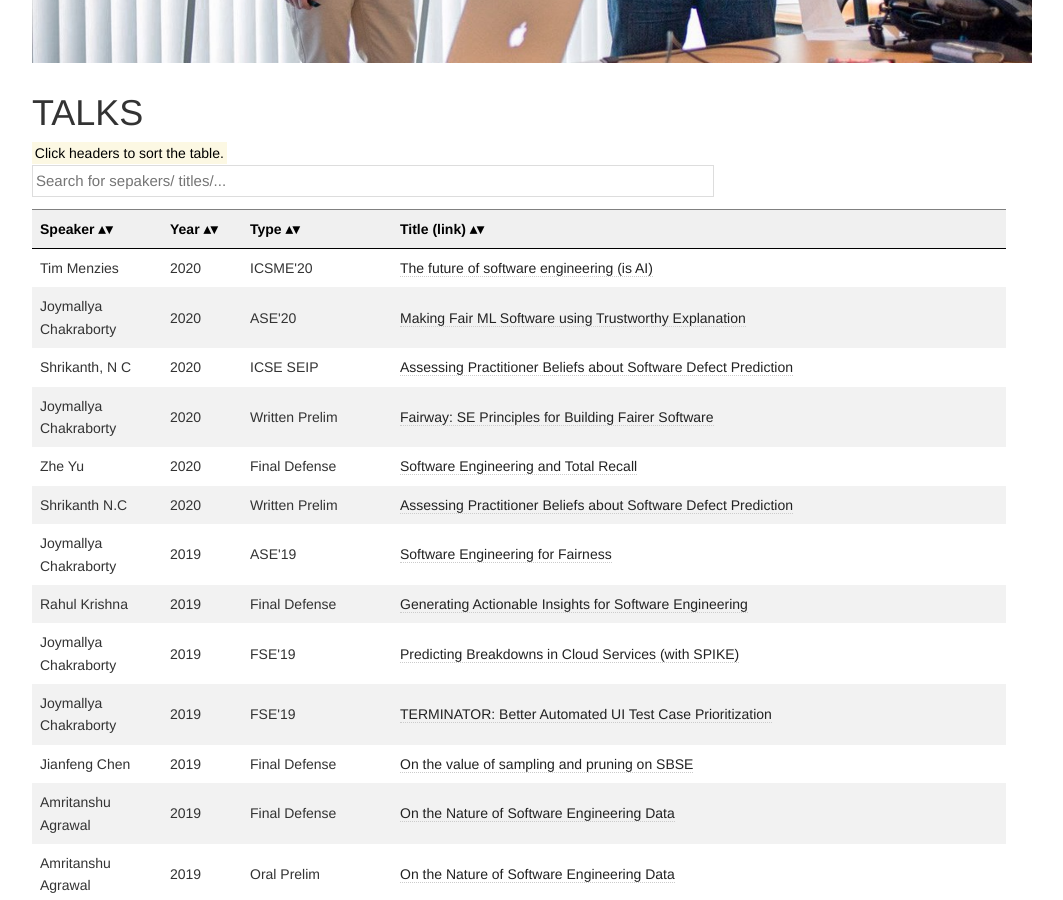
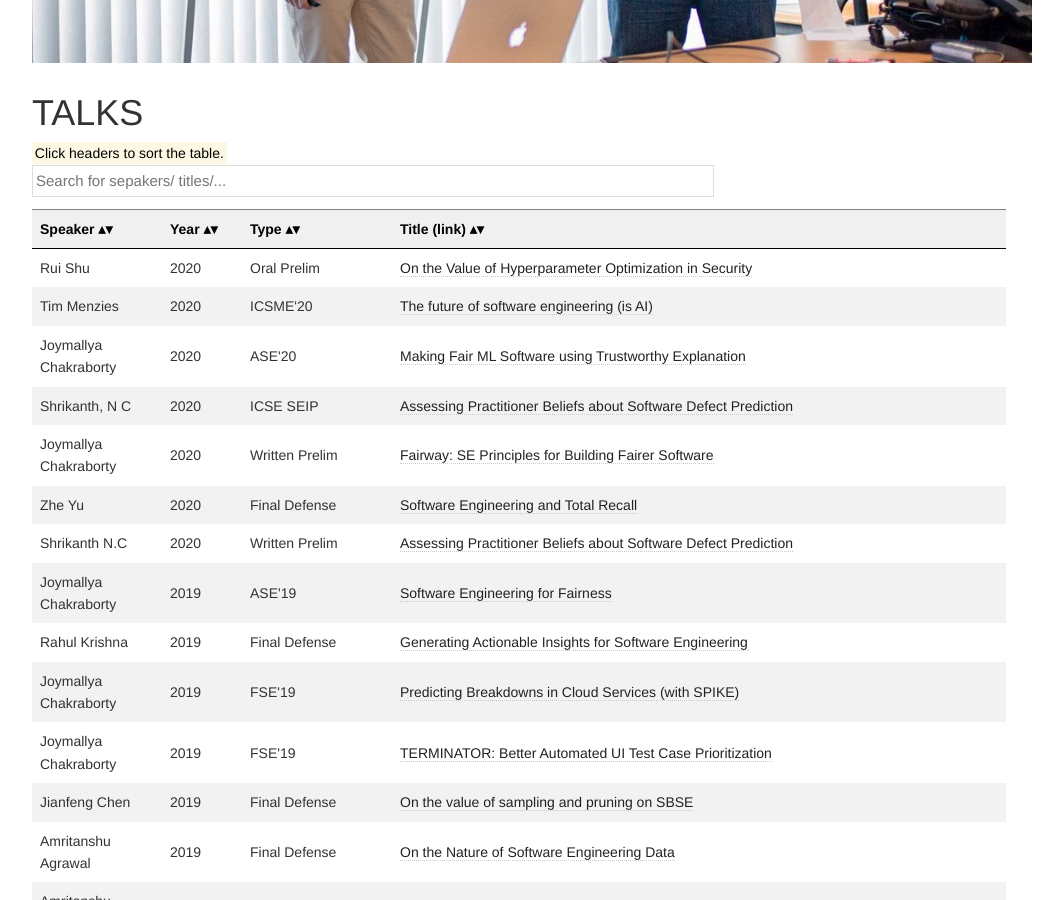
Before and after one commit to ai-se/ai-se.github.io, a Jekyll site: the page built from talks/index.html, in a window 1280 px wide and 900 px high, scrolled down 673 px. Shown: the whole window, without its empty margins (126-1189 px from the left). Built offline with Jekyll 4.4.1, drawn with Linux system fonts in a browser that asks for light colours.

Commit message:
Update index.html

```diff
--- a/talks/index.html
+++ b/talks/index.html
@@ -54,6 +54,13 @@ title: Talks
     </tr>
   </thead>
   <tbody>
+    <tr>
+      <td>Rui Shu</td>
+      <td>2020</td>
+      <td>Oral Prelim</td>
+      <td><a href="https://docs.google.com/presentation/d/e/2PACX-1vTqHSmCYDg1K_vaAziNHtg3flfGC2VL7xT__4iQsRrSBtpSPLRCWJMQy1gTIqdos7drSlxmicVXya0W/pub?start=false&loop=false&delayms=3000">On the Value of Hyperparameter
+Optimization in Security</a></td>
+    </tr>
     <tr>
       <td>Tim Menzies</td>
       <td>2020</td>
```
